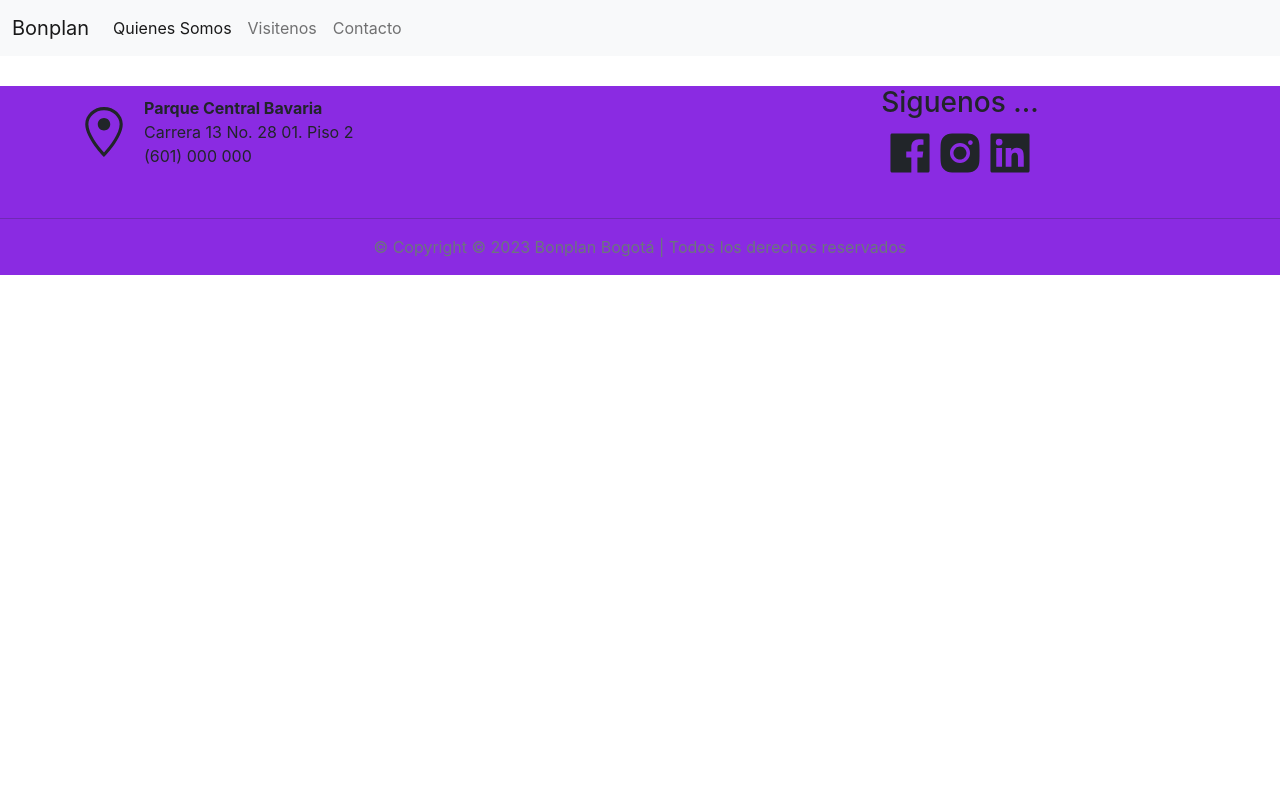
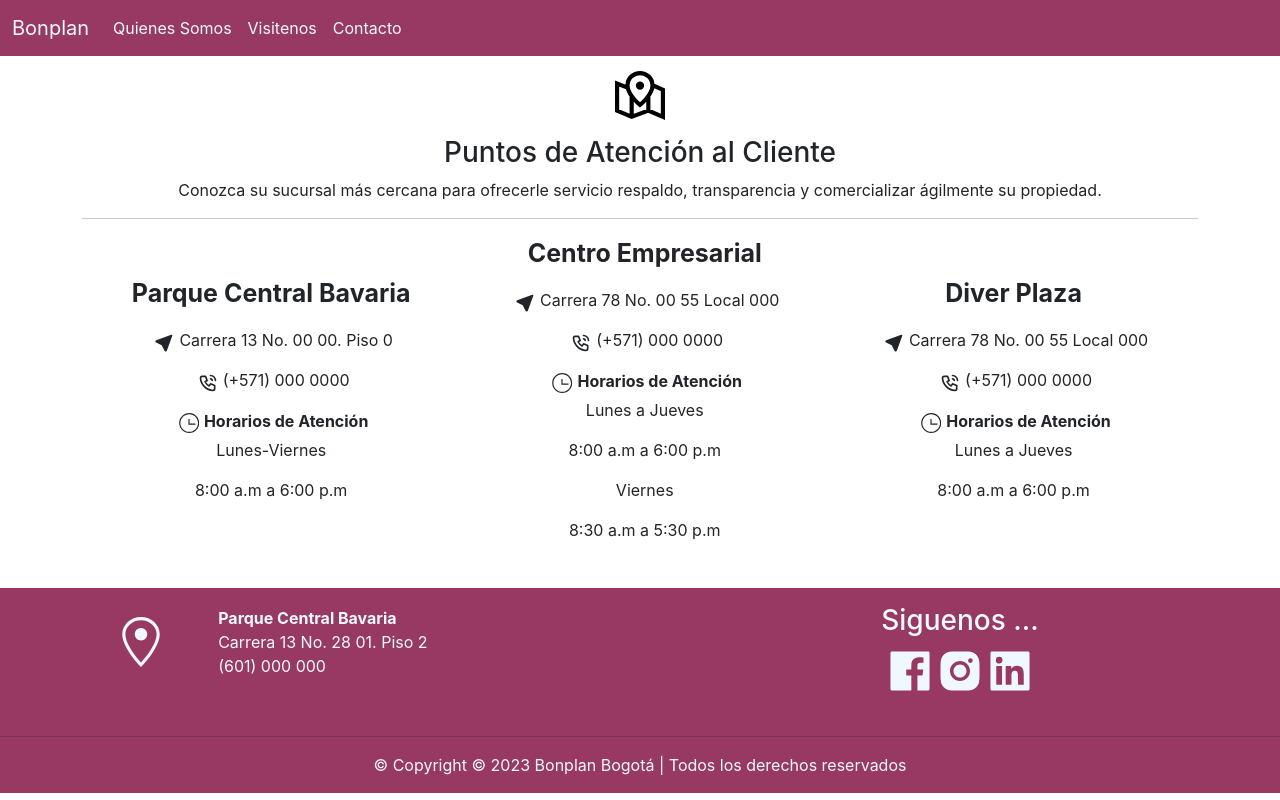
Before and after one commit to Edijosmen/Bonplan-react, a React (Create React App) app: page /visitenos in a window 1280 px wide. Built offline with nearby package versions, Linux system fonts and the light colour scheme.

Commit message:
contacto

```diff
--- a/src/App.js
+++ b/src/App.js
@@ -8,7 +8,9 @@ import ArticuloDetalle from './components/container/articuloDetalle';
 import Navbar from './components/pure/navbar/navbar';
 import Home from './pages/Home';
 import ListaArticulo from './components/container/listaArticulo';
-import Somos from './components/pure/somos/somos';
+import Somos from './components/pure/view/somos';
+import Visitenos from './components/pure/view/visitenos';
+import Contacto from './components/pure/view/contacto';
 function App() {
   return (
     <div className="App">
@@ -20,6 +22,8 @@ function App() {
           <Route path='/detalle/:propertyId' element={<ArticuloDetalle/>} />
           <Route path='/lista' element={<ListaArticulo/>} />
           <Route path='/nosotros' element={<Somos/>} />
+          <Route path='/visitenos' element={<Visitenos/>}/>
+          <Route path='/contacto' element={<Contacto/>}/>
         </Routes>
        </Router>
        <Footer></Footer>
--- a/src/components/pure/footer/footer.jsx
+++ b/src/components/pure/footer/footer.jsx
@@ -19,8 +19,8 @@ function Footer() {
 
                         </div>
                     </div>
-                    <div className=''>
-                        <h3>Siguenos ...</h3>
+                    <div className='pt-3'>
+                        <h3 className='Copyright'>Siguenos ...</h3>
                         <AiFillFacebook className='icon-ai'></AiFillFacebook>
                         <AiFillInstagram className='icon-ai'></AiFillInstagram>
                         <AiFillLinkedin className='icon-ai'></AiFillLinkedin>
@@ -28,7 +28,7 @@ function Footer() {
                 </div>
                 <br className='brr' />
                 <hr></hr>
-                <p className="text-center text-muted mb-0 pb-3">&copy; Copyright © 2023 Bonplan Bogotá | Todos los derechos reservados </p>
+                <p className="text-center  mb-0 pb-3 Copyright">&copy; Copyright © 2023 Bonplan Bogotá | Todos los derechos reservados </p>
             </footer>
         </div>
 
--- a/src/components/pure/footer/styles/module.footer.css
+++ b/src/components/pure/footer/styles/module.footer.css
@@ -1,6 +1,6 @@
 .footer{
     margin-top: 30px;
-    background-color: blueviolet;
+    background-color: #973961;
 }
 .ubic{
     display: grid;
@@ -16,11 +16,17 @@
 .icon-go{
     font-size: 50px;
     margin: 15px;
+    color: aliceblue;
 }
 .icon-ai{
     font-size: 50px;
+    color: aliceblue;
 }
 .flex-col{
     display: flex;
     flex-direction: column;
+    color: aliceblue;
 }
+.Copyright{
+    color: aliceblue;
+}
--- a/src/components/pure/navbar/navbar.jsx
+++ b/src/components/pure/navbar/navbar.jsx
@@ -6,22 +6,22 @@ function Navbar() {
     return (
         <div className=''>
             <div >
-                <nav className="navbar navbar-expand-lg navbar-light bg-light ">
+                <nav className="navbar navbar-expand-lg bgr ">
                     <div className="container-fluid">
-                        <Link className="navbar-brand" to={"/"}>Bonplan</Link>
+                        <Link className="navbar-brand bg-white  " to={"/"}>Bonplan</Link>
                         <button className="navbar-toggler" type="button" data-bs-toggle="collapse" data-bs-target="#navbarNavDropdown" aria-controls="navbarNavDropdown" aria-expanded="false" aria-label="Toggle navigation">
                             <span className="navbar-toggler-icon"></span>
                         </button>
                         <div className="collapse navbar-collapse " id="navbarNavDropdown">
                             <ul className="navbar-nav">
                                 <li className="nav-item">
-                                    <a className="nav-link active" aria-current="page" href="/nosotros">Quienes Somos</a>
+                                    <a className="nav-link   bg-white" aria-current="page" href="/nosotros">Quienes Somos</a>
                                 </li>
                                 <li className="nav-item">
-                                    <a className="nav-link" href="#">Visitenos</a>
+                                    <a className="nav-link bg-white" href="\visitenos">Visitenos</a>
                                 </li>
                                 <li className="nav-item">
-                                    <a className="nav-link" href="#">Contacto</a>
+                                    <a className="nav-link bg-white" href="\contacto">Contacto</a>
                                 </li>
 
                             </ul>
--- a/src/components/pure/navbar/styles/styles.modules.nav.css
+++ b/src/components/pure/navbar/styles/styles.modules.nav.css
@@ -4,3 +4,11 @@
     transform: translatex(-50%);
     margin-bottom: 20px;
 }
+.bgr{
+    background-color: #973961;
+
+}
+.bg-white{
+    color: aliceblue;
+    --bs-bg-opacity:0;
+}
--- /dev/null
+++ b/src/components/pure/view/contacto.jsx
@@ -0,0 +1,70 @@
+import React from 'react'
+import { Formik, Field, Form } from 'formik';
+import './module.somos.css'
+export default function Contacto() {
+  return (
+      <div className='container-flued'>
+          <section className='wiew-contacto'>
+              <img className='cont-img' src='img/bogota2.jpg' />
+
+              <div className='flex-colm'>
+                  <div className='date'>
+                        <strong>Contacto</strong>
+                        <p>Calle 99 No 14- 49 local 2. Sucursal - Bogotá D.C.</p>
+                        <p> (+571) 646 2347 - 314 359 3612</p>
+                        <p> bonplanmobiliaria@mobiliaria.com.co</p>
+                      <p>Déjanos tus datos y pronto nos pondremos en contacto.</p>
+                  </div>
+                  <div className='form-contacto'>
+                      <Formik
+                          initialValues={{
+                              nameCompleto: '',
+                              email: '',
+                              cell: '',
+                              msj: '',
+                          }}
+                          onSubmit={async (values) => {
+
+                              alert(JSON.stringify(values, null, 2));
+                          }}
+                      >
+                          {({ values, handleSubmit, handleChange }) => (
+                              <Form className='contacto-form'  >
+                                  <div className='mb-3'>
+                                      <label className='form-label ps-2' htmlFor="nameCompleto">Nombre Completo</label>
+                                      <Field className="form-control" id="nameCompleto" name="nameCompleto" />
+                                  </div>
+
+                                  <div className='mb-3 '>
+                                      <label className='form-label ps-2' htmlFor="email">Correo</label>
+                                      <Field className='form-control' id="email" name="email" />
+                                  </div>
+
+                                  <div className='mb-3'>
+                                      <label className='form-label ps-2' htmlFor="cell">Telefono</label>
+                                      <Field className='form-control' id="cell" name="cell" />
+                                  </div>
+
+                                  <div className='mb-3'>
+                                      <label className='form-label ps-2' htmlFor="msj">Dejenos un Mensaje!</label>
+                                      <textarea
+                                          className='form-control pb-5'
+                                          id="email"
+                                          name="msj"
+                                          onChange={handleChange}
+                                          value={values.msj} />
+                                  </div>
+
+                                  <div className='submit'>
+                                      <button className='btn btn-dark mt-3 ' type="submit">Enviar</button>
+                                  </div>
+
+                              </Form>
+                          )}
+                      </Formik>
+                  </div>
+              </div>
+          </section>
+      </div>
+  )
+}
--- /dev/null
+++ b/src/components/pure/view/module.somos.css
@@ -0,0 +1,81 @@
+.somos{
+    display: grid;
+    grid-template-columns: 50% 50%;
+   align-items: center;
+    width: 100%;
+    gap: 10px;
+}
+.som-text{
+    text-align:justify;
+
+}
+.img-cons{
+    float: left;
+    width: 50%;
+}
+.img img{
+    width: 95%;
+    border-radius: 10px 100px / 120px;
+}
+.img{
+    border-radius: 15px solid red;
+}
+.mis-icon{
+    width: 5%;
+}
+
+.float-row{
+    display: flex;
+    flex-direction: row;
+    justify-content: center;
+}
+.float-colm{
+    display: flex;
+    flex-direction: column;
+}
+.conte{
+   text-align: center;
+}
+.tb-icon{
+    font-size: 20px;
+    margin: 5px;
+}
+.gr-icon{
+    font-size: 50px;
+    margin: 15px;
+}
+.location{
+    display: grid;
+    grid-template-columns: auto auto auto;
+}
+.vi-title{
+    font-weight: bold;
+    font-size: 25px;
+}
+
+.cont-img{
+    width: 100%;
+}
+.flex-colm{
+    display: grid;
+    grid-template-columns: 50% 40%;
+    gap: 10px;
+    padding-top: 50px;
+    padding-bottom: 50px;
+}
+.date{
+    text-align: center;
+}
+.form-contacto{
+    background-color: #973961;
+    padding: 25px;
+    border-radius: 10px;
+}
+@media (max-width: 576px) {
+
+    .location{
+      display: grid;
+      grid-template-columns: auto;
+    }
+
+   }
--- /dev/null
+++ b/src/components/pure/view/visitenos.jsx
@@ -0,0 +1,93 @@
+import React from 'react'
+import {GoLocation} from 'react-icons/go'
+import {TbLocationFilled,TbPhoneCall} from 'react-icons/tb'
+import {TfiTime} from 'react-icons/tfi'
+import {GrMapLocation} from 'react-icons/gr'
+export default function Visitenos() {
+    return (
+        <div className='container'>
+            <section>
+                <GrMapLocation className='gr-icon'></GrMapLocation>
+                <h3>Puntos de Atención al Cliente</h3>
+                <p>Conozca su sucursal más cercana para ofrecerle servicio respaldo, transparencia y comercializar ágilmente su propiedad.</p>
+                <hr></hr>
+            </section>
+            <section className=''>
+                <div className='location'>
+                    <div className='conte'>
+                        <span className='vi-title'>Parque Central Bavaria</span>
+                        <br />
+                        <div className="float-row pt-3">
+                            <TbLocationFilled className='tb-icon'></TbLocationFilled>
+                            <p>Carrera 13 No. 00  00. Piso 0</p>
+                        </div>
+                        <div className="float-row">
+                            <TbPhoneCall className='tb-icon'></TbPhoneCall>
+                            <p>(+571) 000 0000</p>
+                        </div>
+                        <div className="float-colm">
+                            <div>
+                                <TfiTime className='tb-icon'></TfiTime>
+                                <strong>Horarios de Atención</strong>
+                            </div>
+                            <div>
+                                <p>Lunes-Viernes</p>
+                                <p>8:00 a.m a 6:00 p.m</p>
+                            </div>
+
+                        </div>
+                    </div>
+                    <div className='conte'>
+                        <span className='vi-title'>Centro Empresarial</span>
+                        <br />
+                        <div className="float-row pt-3">
+                            <TbLocationFilled className='tb-icon'></TbLocationFilled>
+                            <p>Carrera 78 No. 00 55 Local 000</p>
+                        </div>
+                        <div className="float-row">
+                            <TbPhoneCall className='tb-icon'></TbPhoneCall>
+                            <p>(+571) 000 0000</p>
+                        </div>
+                        <div className="float-colm">
+                            <div>
+                                <TfiTime className='tb-icon'></TfiTime>
+                                <strong>Horarios de Atención</strong>
+                            </div>
+                            <div>
+                                <p>Lunes a Jueves</p>
+                                <p>8:00 a.m a 6:00 p.m</p>
+                            </div>
+                            <div>
+                                <p>Viernes</p>
+                                <p>8:30 a.m a 5:30 p.m</p>
+                            </div>
+                        </div>
+                    </div>
+                    <div className='conte'>
+                        <span className='vi-title'>Diver Plaza</span>
+                        <br />
+                        <div className="float-row pt-3">
+                            <TbLocationFilled className='tb-icon'></TbLocationFilled>
+                            <p>Carrera 78 No. 00 55 Local 000</p>
+                        </div>
+                        <div className="float-row">
+                            <TbPhoneCall className='tb-icon'></TbPhoneCall>
+                            <p>(+571) 000 0000</p>
+                        </div>
+                        <div className="float-colm">
+                            <div>
+                                <TfiTime className='tb-icon'></TfiTime>
+                                <strong>Horarios de Atención</strong>
+                            </div>
+                            <div>
+                                <p>Lunes a Jueves</p>
+                                <p>8:00 a.m a 6:00 p.m</p>
+                            </div>
+
+                        </div>
+                    </div>
+                </div>
+            </section>
+        </div>
+    )
+}
```
Also changed, not shown: src/components/pure/somos/module.somos.css (deleted, +0 -25 lines), public/img/bogota2.jpg (added), src/components/pure/view/somos.jsx (renamed from src/components/pure/somos/somos.jsx).
